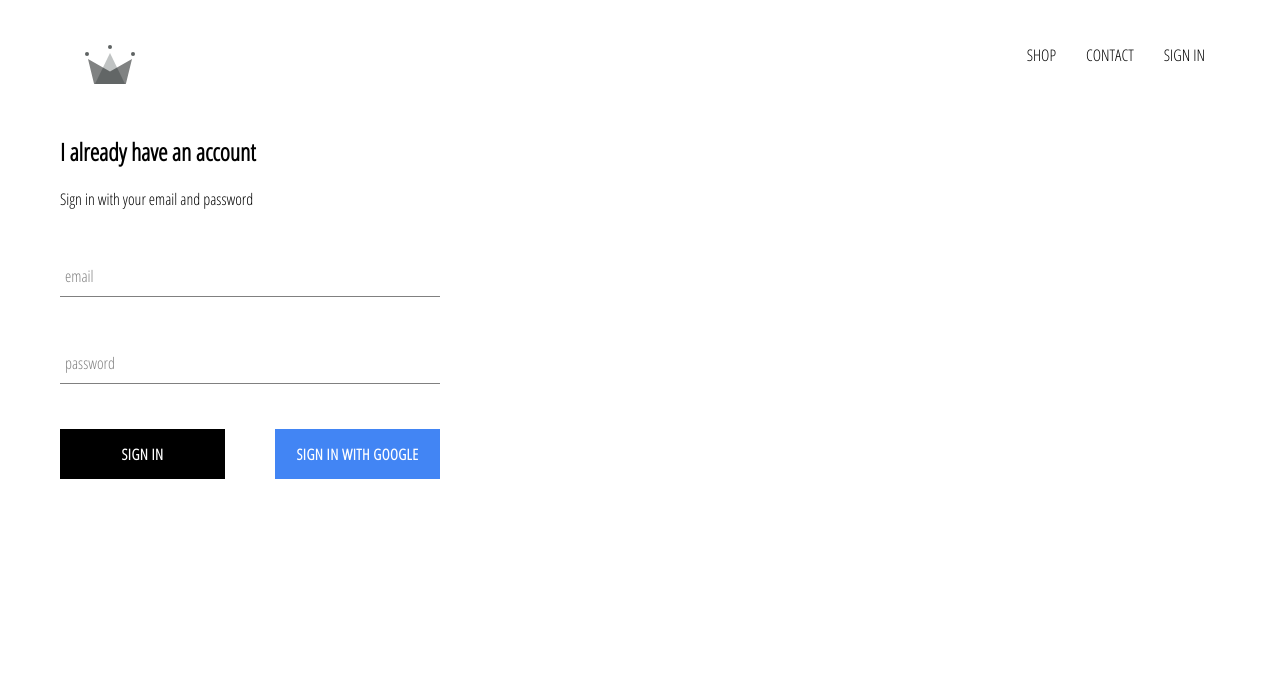
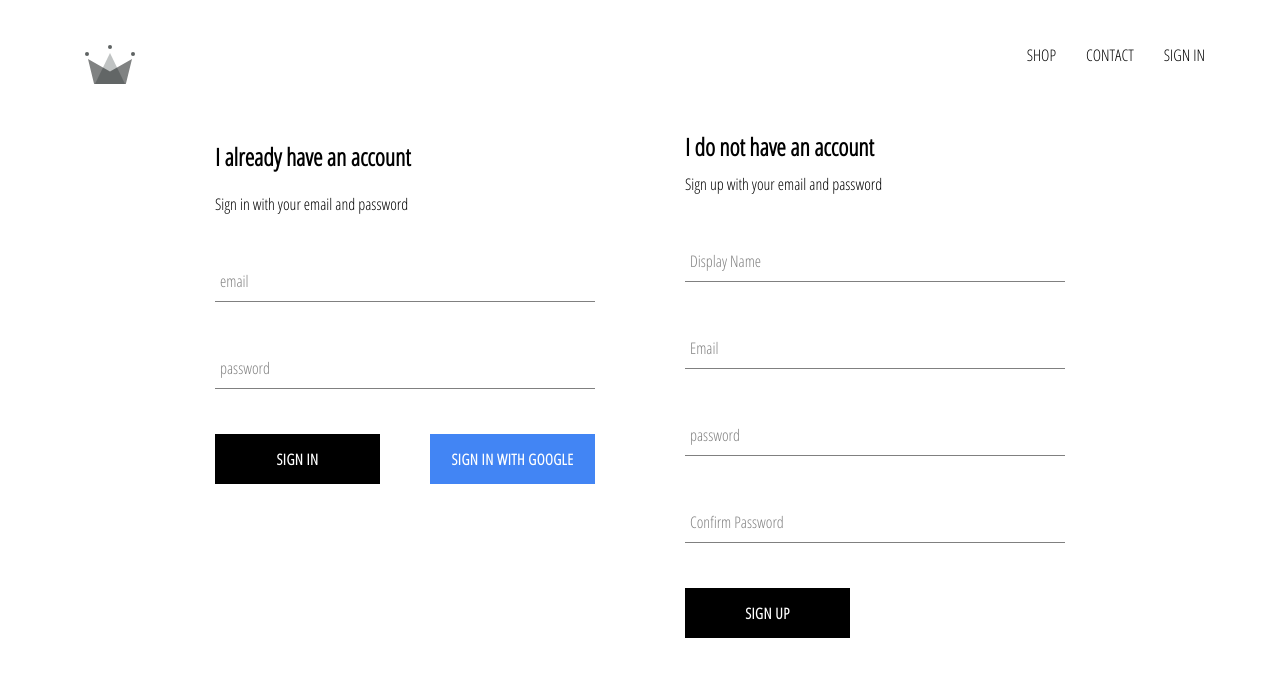
Before and after one commit to futuregit/crwn-clothing, a React (Create React App) app: page /signin in a window 1280 px wide. Shown: the top 676 px of the page. Built offline with nearby package versions, Linux system fonts and the light colour scheme; no server answers.

Commit message:
Added Sign  up component.

```diff
--- /dev/null
+++ b/src/components/sign-up/sign-up.component.jsx
@@ -0,0 +1,102 @@
+import React, { Component } from 'react';
+
+import FormInput from '../form-input/form-input.component';
+import CustomButton from '../custom-button/custom-button.component';
+
+import { auth, createUserProfileDocument } from '../../firebase/firebase.utils';
+import './sign-up.styles.scss';
+
+class SignUp extends Component {
+    constructor(){
+        super();
+
+        this.state = {
+            displayName: '',
+            email: '',
+            password: '',
+            confirmPassword: ''
+        };
+    }
+
+    handleSubmit = async event => {
+        event.preventDefault();
+
+        const { displayName, email, password, confirmPassword } = this.state;
+
+        if(password !== confirmPassword) {
+            alert("Paswords don't match");
+            return;
+        }
+
+        try {
+            const { user } = await auth.createUserWithEmailAndPassword(
+                email,
+                password
+            );
+
+            await createUserProfileDocument(user, { displayName });
+
+            this.setState({
+                displayName: '',
+                email: '',
+                password: '',
+                confirmPassword: ''
+            });
+        } catch(error) {
+            console.error(error);
+        }
+    };
+
+    handleChange = event => {
+        const { name, value } = event.target;
+
+        this.setState({ [name]: value });
+    }
+
+    render () {
+        const { displayName, email, password, confirmPassword } = this.state;
+        return (
+            <div className="sign-up">
+                <h2 className="title">I do not have an account</h2>
+                <span>Sign up with your email and password</span>
+                <form className="sign-up-form" onSubmit={this.handleSubmit}>
+                    <FormInput
+                        type='text'
+                        name='displayName'
+                        value={displayName}
+                        onChange={this.handleChange}
+                        label='Display Name'
+                        required
+                    />
+                    <FormInput
+                        type='email'
+                        name='email'
+                        value={email}
+                        onChange={this.handleChange}
+                        label='Email'
+                        required
+                    />
+                    <FormInput
+                        type='password'
+                        name='password'
+                        value={password}
+                        onChange={this.handleChange}
+                        label='password'
+                        required
+                    />
+                    <FormInput
+                        type='password'
+                        name='confirmPassword'
+                        value={confirmPassword}
+                        onChange={this.handleChange}
+                        label='Confirm Password'
+                        required
+                    />
+                    <CustomButton type='submit'>SIGN UP</CustomButton>
+                </form>
+            </div>
+        );
+    }
+}
+
+export default SignUp;
--- /dev/null
+++ b/src/components/sign-up/sign-up.styles.scss
@@ -0,0 +1,9 @@
+.sign-up {
+    display: flex;
+    flex-direction: column;
+    width: 380px;
+
+    .title {
+      margin: 10px 0;
+    }
+  }
--- a/src/pages/sign-in-and-sign-up/sign-in-and-sign-up.component.jsx
+++ b/src/pages/sign-in-and-sign-up/sign-in-and-sign-up.component.jsx
@@ -1,12 +1,14 @@
 import React from 'react';
 
 import SignIn from '../../components/sign-in/sign-in.component';
+import SignUp from '../../components/sign-up/sign-up.component';
 
 import './sign-in-and-sign-up.styles.scss';
 
 const SignInAndSignUpPage = () => (
   <div className='sign-in-and-sign-up'>
     <SignIn />
+    <SignUp />
   </div>
 );
 
--- a/src/pages/sign-in-and-sign-up/sign-in-and-sign-up.styles.scss
+++ b/src/pages/sign-in-and-sign-up/sign-in-and-sign-up.styles.scss
@@ -1,5 +1,12 @@
 $sub-color: grey;
 $main-color: black;
+
+.sign-in-and-sign-up {
+  width: 850px;
+  display: flex;
+  justify-content: space-between;
+  margin: 30px auto;
+}
 
 @mixin shrinkLabel {
   top: -14px;
```
